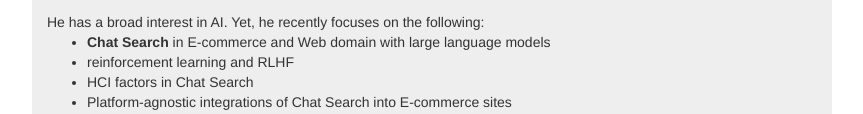
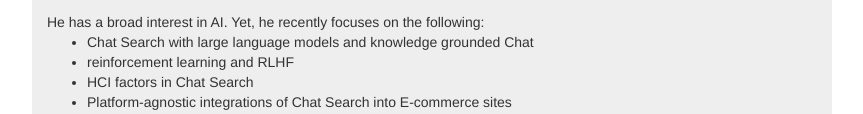
Before and after one commit to weizh0926/newsite, a plain HTML site: page index.html in a window 1280 px wide. Shown: the part 599-713 px from the top of the page, without its empty margins (208-1071 px from the left). Drawn offline with nearby package versions, Linux system fonts and the light colour scheme.

Commit message:
Update index.html

```diff
--- a/index.html
+++ b/index.html
@@ -101,7 +101,7 @@ li.dropdown {
 
 					He has a broad interest in AI. Yet, he recently focuses on the following:
 					<ul>
-						<li><b>Chat Search</b> in E-commerce and Web domain with large language models</li>
+						<li>Chat Search with large language models and knowledge grounded Chat</li>
 						<li>reinforcement learning and RLHF</li>
 						<li>HCI factors in Chat Search</li>
 						<li>Platform-agnostic integrations of Chat Search into E-commerce sites</li>
```
